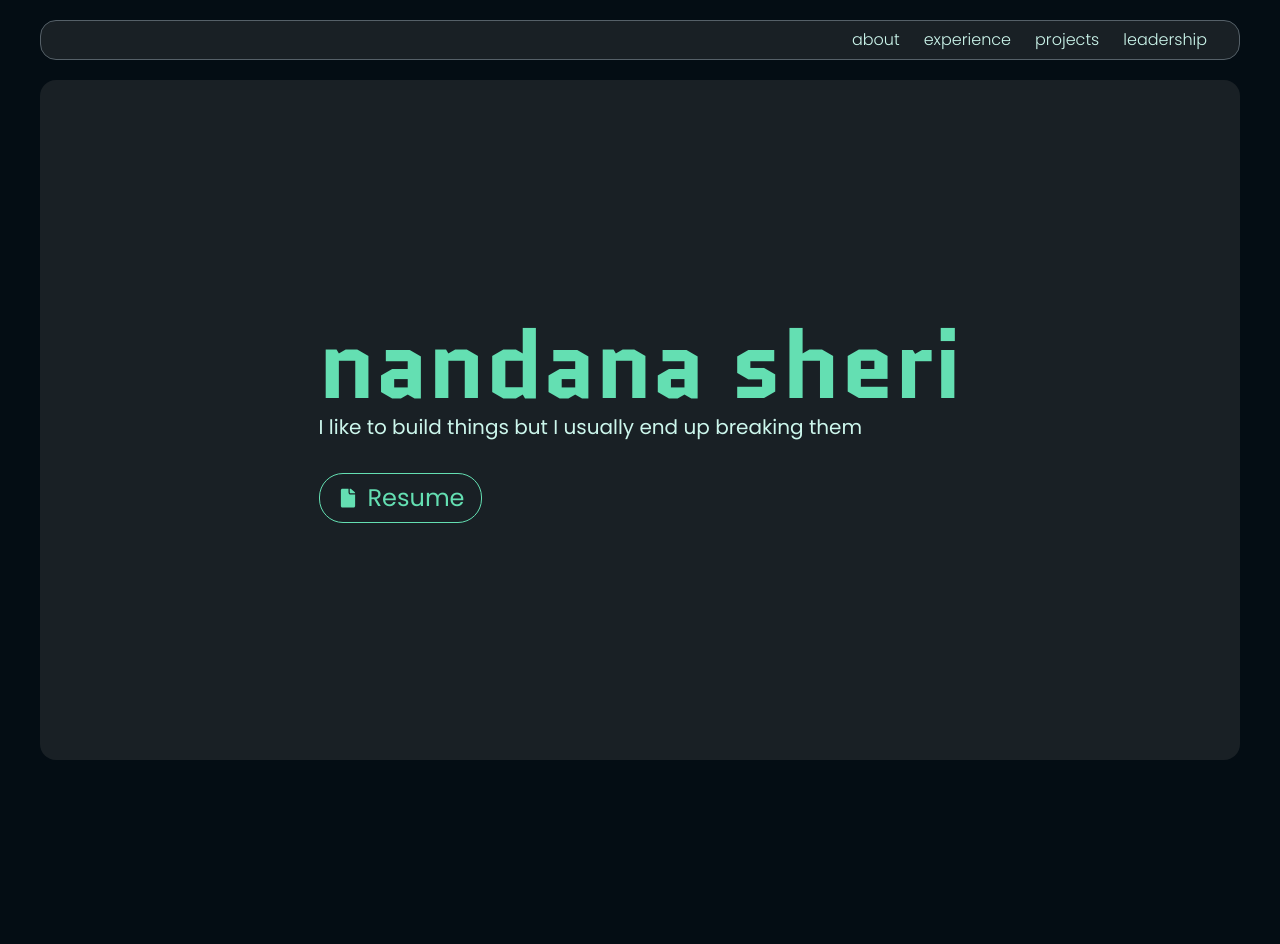
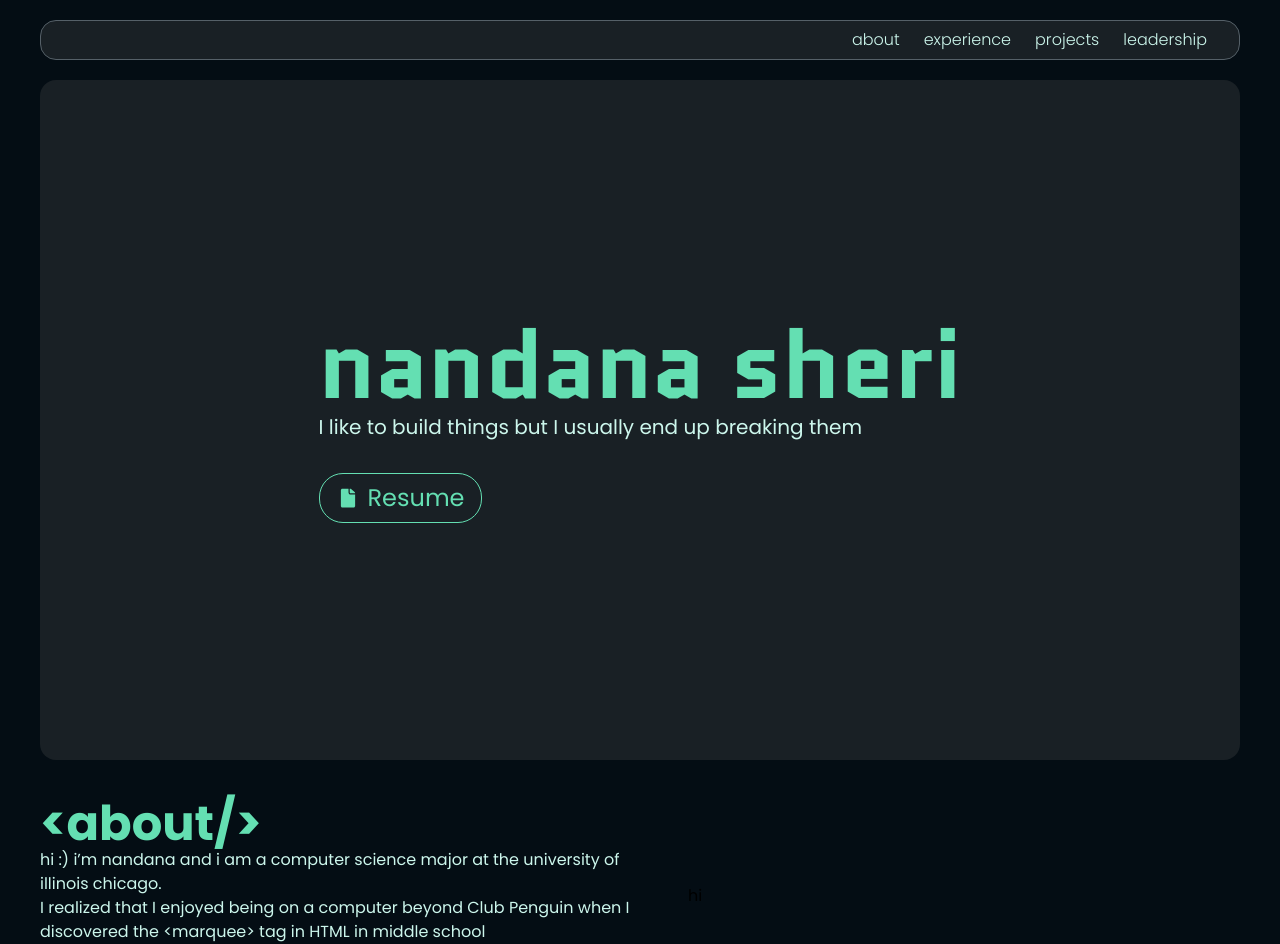
Before and after one commit to nandanasheri/nandana.dev-v1, a React (Create React App) app: page / in a window 1280 px wide. Before the commit the page ends 800 px from the top, so only its background shows below. Built offline with nearby package versions, Linux system fonts and the light colour scheme.

Commit message:
started about

```diff
--- a/src/views/LandingPage.js
+++ b/src/views/LandingPage.js
@@ -14,6 +14,25 @@ export default function LandingPage() {
               Resume</button>
           </div>
          </div>
+         <div className="mx-10">
+         <h1 className=" text-5xl font-subtext font-bold text-neon">&lt;about/&gt;</h1>
+
+         <div className="flex items-center gap-12">
+          <div className="w-1/2">
+            <p className="text-green">hi :) i’m nandana and i am a computer science major at the university of illinois chicago. </p>
+            <p className="text-green">I realized that I enjoyed being on a computer beyond Club Penguin when I discovered the &lt;marquee&gt; tag in HTML in middle school</p>
+          </div>
+          <div>
+            hi
+          </div>
+         </div>
+         <div>
+
+         </div>
+         <div>
+
+         </div>
+         </div>
       </div>
     )
   }
```
